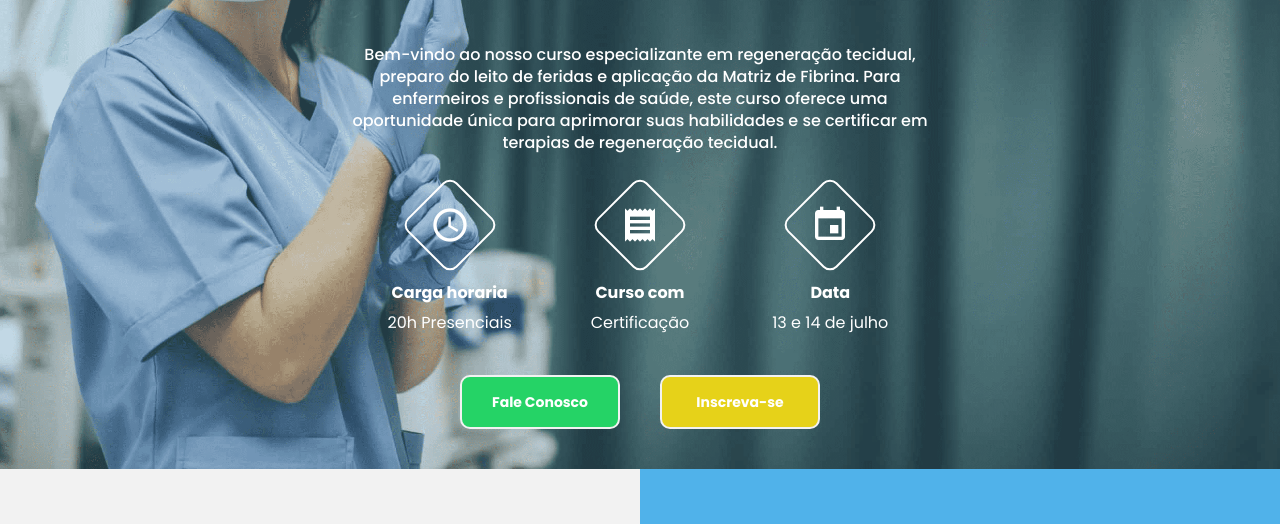
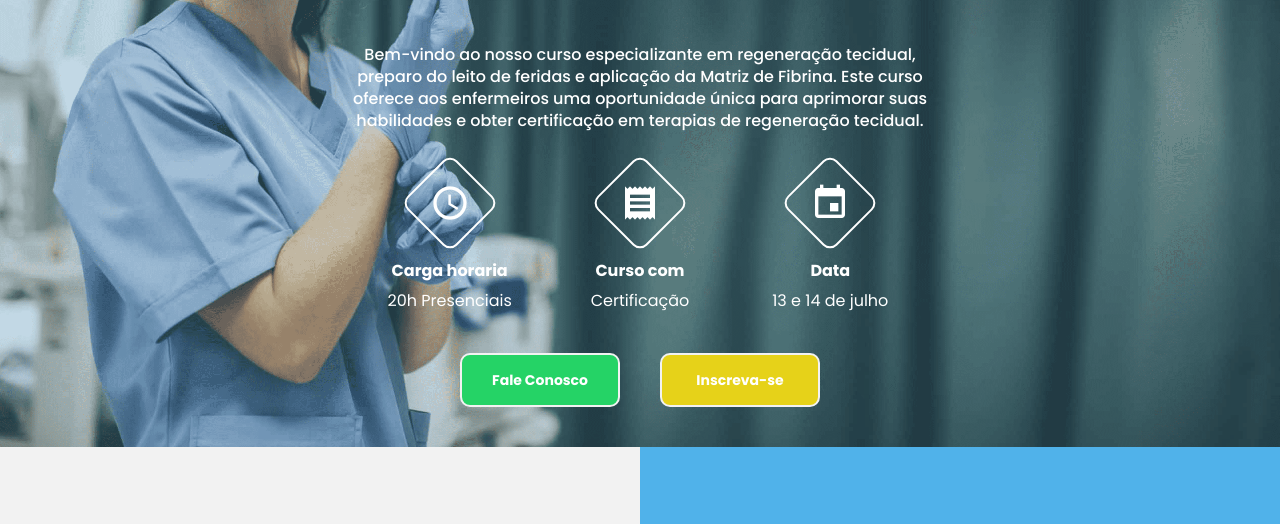
Before and after one commit to FranciscoGontijo/regenerarlandingpage, a website: page index.html in a window 1280 px wide. Shown: the part 276-800 px from the top of the page. Drawn offline with Linux system fonts and the light colour scheme.

Commit message:
Changing banner text

```diff
--- a/index.html
+++ b/index.html
@@ -21,9 +21,9 @@
             <h1 class="main-banner-title">Regeneração tecidual</h1>
             <h3 class="main-banner-subtitle">Preparo do leito das feridas e aplicação da Matriz de Fibrina</h3>
             <p class="main-banner-paragrath">Bem-vindo ao nosso curso especializante em regeneração tecidual,
-                preparo do leito de feridas e aplicação da Matriz de Fibrina. Para enfermeiros e profissionais de saúde,
-                este curso oferece uma oportunidade única para aprimorar suas habilidades e se certificar em terapias de
-                regeneração tecidual.
+                preparo do leito de feridas e aplicação da Matriz de Fibrina. Este curso oferece aos enfermeiros uma
+                oportunidade única para aprimorar suas habilidades e obter certificação em terapias de regeneração
+                tecidual.
             </p>
             <div class="main-banner-icons-container">
                 <div class="main-banner-icons-information-container">
```
